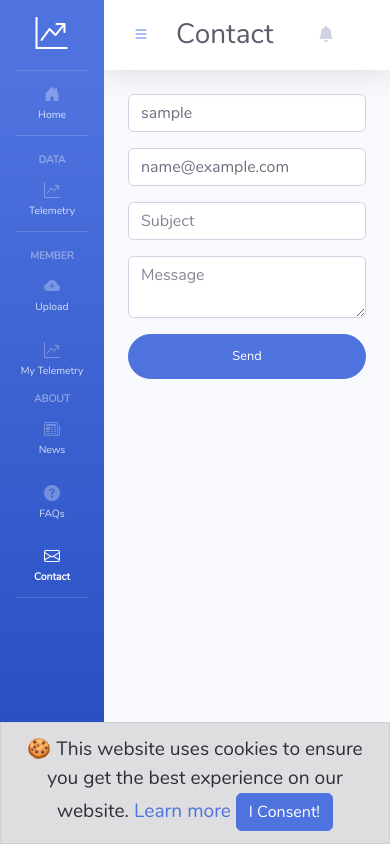
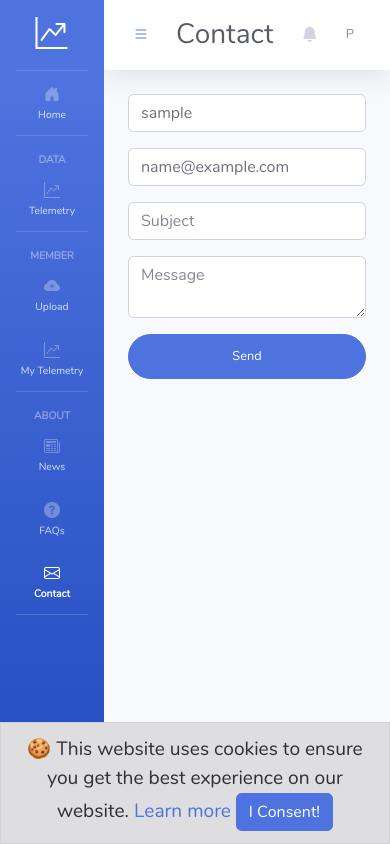
Before and after one commit to wernersbacher/telemhub, a Flask app: page /about/contact in a window 390 px wide. Run offline with Flask 2, Linux system fonts and the light colour scheme; the visitor is signed in with stand-in values (Sample User, id 1); data comes from the database, SQL or seed files in the repository; data that the repository does not hold is empty; parts of the project's set-up code (start-up, migrations or seed data) failed here and were passed over; some libraries are stand-ins or nearby versions.

Commit message:
fixed mobile layout

```diff
--- a/templates/_dashboard.html
+++ b/templates/_dashboard.html
@@ -123,7 +123,7 @@
 
 
         <!-- Divider -->
-        <hr class="sidebar-divider d-none d-md-block">
+        <hr class="sidebar-divider d-md-block">
         {% endif %}
 
         <div class="sidebar-heading">
@@ -219,7 +219,8 @@
                     <li class="nav-item dropdown no-arrow">
                         <a class="nav-link dropdown-toggle" href="#" id="userDropdown" role="button"
                            data-toggle="dropdown" aria-haspopup="true" aria-expanded="false">
-                            <span class="mr-2 d-none d-lg-inline text-gray-600 small">{{ current_user.username }}</span>
+                            <span class="mr-2 d-none d-lg-block text-gray-600 small">{{ current_user.username }}</span>
+                            <span class="mr-2 d-block d-lg-none text-gray-600 small">P</span>
                             <!--<img class="img-profile rounded-circle"
                                  src="img/undraw_profile.svg">-->
                         </a>
@@ -247,7 +248,9 @@
                     <li class="nav-item dropdown no-arrow">
                         <a class="nav-link" href="{{ url_for('admin.index')}}" target="_blank" role="button"
                            aria-haspopup="false" aria-expanded="false">
-                            <span class="mr-2 d-none d-lg-inline text-gray-600 small">Admin</span>
+                            <span class="mr-2 d-none d-lg-block text-gray-600 small">Admin</span>
+                            <span class="mr-2 d-block d-lg-none text-gray-600 small">A</span>
+
                             <!--<img class="img-profile rounded-circle"
                                  src="img/undraw_profile.svg">-->
                         </a>
@@ -259,7 +262,9 @@
                     <li class="nav-item dropdown no-arrow">
                         <a class="nav-link" href="{{ url_for('userspace.login')}}" id="userLogin" role="button"
                            aria-haspopup="false" aria-expanded="false">
-                            <span class="mr-2 d-none d-lg-inline text-gray-600 small">Login</span>
+                            <span class="mr-2 d-none d-lg-block text-gray-600 small">Login</span>
+                            <span class="mr-2 d-block d-lg-none text-gray-600 small"><i class="bi bi-key"></i></span>
+
                             <!--<img class="img-profile rounded-circle"
                                  src="img/undraw_profile.svg">-->
                         </a>
@@ -270,7 +275,8 @@
                     <li class="nav-item dropdown no-arrow">
                         <a class="nav-link" href="{{ url_for('userspace.register')}}" id="userReg" role="button"
                            aria-haspopup="false" aria-expanded="false">
-                            <span class="mr-2 d-none d-lg-inline text-gray-600 small">Register</span>
+                            <span class="mr-2 d-none d-lg-block text-gray-600 small">Register</span>
+                            <span class="mr-2 d-block d-lg-none text-gray-600 small"><i class="bi bi-door-open"></i></span>
                             <!--<img class="img-profile rounded-circle"
                                  src="img/undraw_profile.svg">-->
                         </a>
```
